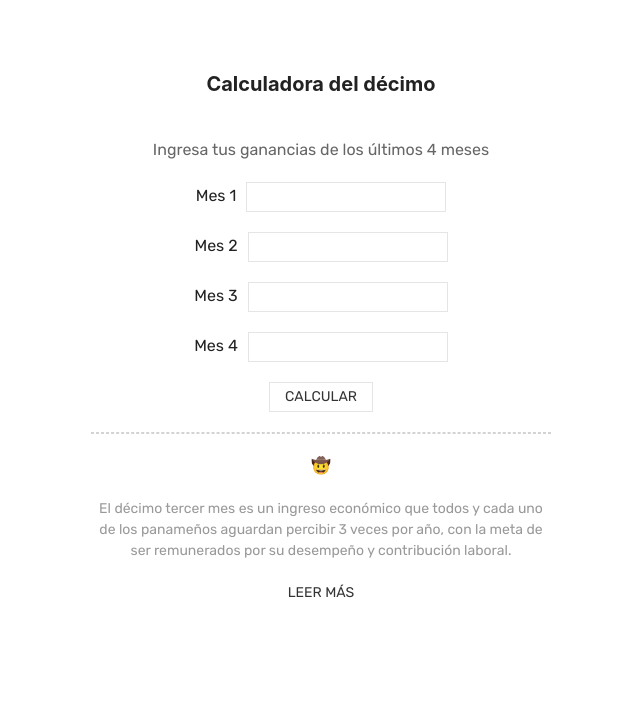
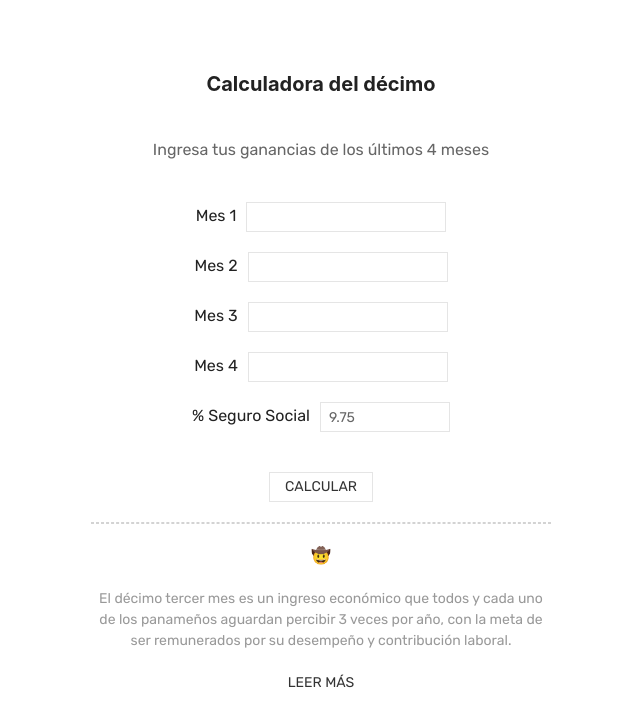
Before and after one commit to jecsham/decimo-panama, a React (Create React App) app: page / in a window 1280 px wide. Shown: the top 726 px of the page, without its empty margins (319-959 px from the left). Built offline with nearby package versions, Linux system fonts and the light colour scheme; the HTML template or start-up script is replaced by a standard one.

Commit message:
added dynamic SS

```diff
--- a/src/components/Form.tsx
+++ b/src/components/Form.tsx
@@ -7,7 +7,9 @@ class Form extends React.Component<any, any> {
             month1: '',
             month2: '',
             month3: '',
-            month4: ''
+            month4: '',
+            segurosocial: '9.75',
+            seguroeducativo: '1.25',
         }
         this.handleChange = this.handleChange.bind(this);
     }
@@ -21,7 +23,7 @@ class Form extends React.Component<any, any> {
     }
 
     calculate = () => {
-        let { month1, month2, month3, month4 } = this.state;
+        let { month1, month2, month3, month4, segurosocial } = this.state;
         if (month1 === '' || month2 === '' || month3 === '' || month4 === '') {
             month1 = 0;
             month2 = 0;
@@ -31,7 +33,7 @@ class Form extends React.Component<any, any> {
 
         let total = parseFloat(month1) + parseFloat(month2) + parseFloat(month3) + parseFloat(month4);
         let decimo: any = (total / 12).toFixed(2);
-        let ssocial: any = ((7.25 / 100) * decimo).toFixed(2);
+        let ssocial: any = ((parseFloat(segurosocial) / 100) * decimo).toFixed(2);
         let decimoFinal = (decimo - ssocial).toFixed(2);
         this.setState({ total, decimo, ssocial, decimoFinal, calculated: true }, () => {
             this.senData();
@@ -40,8 +42,9 @@ class Form extends React.Component<any, any> {
 
     render() {
         return (
-            <div>
-                <form className="Form">
+            <div className="uk-flex uk-flex-center">
+                <div className="uk-width-medium">
+                    <div className="uk-width-medium">
                         <div className="uk-margin-top">
                             <label htmlFor="month1" className="uk-margin-small-right uk-text-secondary" >Mes 1</label>
                             <input id="month1" type="number" value={this.state.month1} onChange={this.handleChange} className="uk-box-shadow-hover-small uk-input uk-form-width-medium uk-form-small" />
@@ -58,9 +61,20 @@ class Form extends React.Component<any, any> {
                             <label htmlFor="month4" className="uk-margin-small-right uk-text-secondary" >Mes 4</label>
                             <input id="month4" type="number" value={this.state.month4} onChange={this.handleChange} className="uk-box-shadow-hover-small uk-input uk-form-width-medium uk-form-small" />
                         </div>
-                </form>
+                            <div className="uk-margin-top">
+                                <label htmlFor="segurosocial" className="uk-margin-small-right uk-text-secondary">% Seguro Social</label>
+                                <input id="segurosocial" type="number" value={this.state.segurosocial} onChange={this.handleChange} className="uk-form-controls uk-box-shadow-hover-small uk-input uk-form-width-small uk-form-small" />
+                            </div>
+                        <div className="uk-grid uk-margin-top">
+                            {/* <div className="uk-width-expand uk-form-stacked">
+                                <label htmlFor="seguroeducativo" className="uk-form-label uk-text-muted uk-text-small">Seguro Educativo</label>
+                                <input id="seguroeducativo" type="number" value={this.state.seguroeducativo} onChange={this.handleChange} className="uk-form-controls uk-box-shadow-hover-small uk-input uk-form-width-small uk-form-small" />
+                            </div> */}
+                        </div>
+                    </div>
                     <div className="uk-margin-top">
                         <button className="uk-box-shadow-hover-small uk-button uk-button-default uk-button-small" onClick={this.calculate}>Calcular</button>
+                    </div>
                 </div>
             </div>
         )
```
Lines whose indentation alone changed are shown as unchanged.
